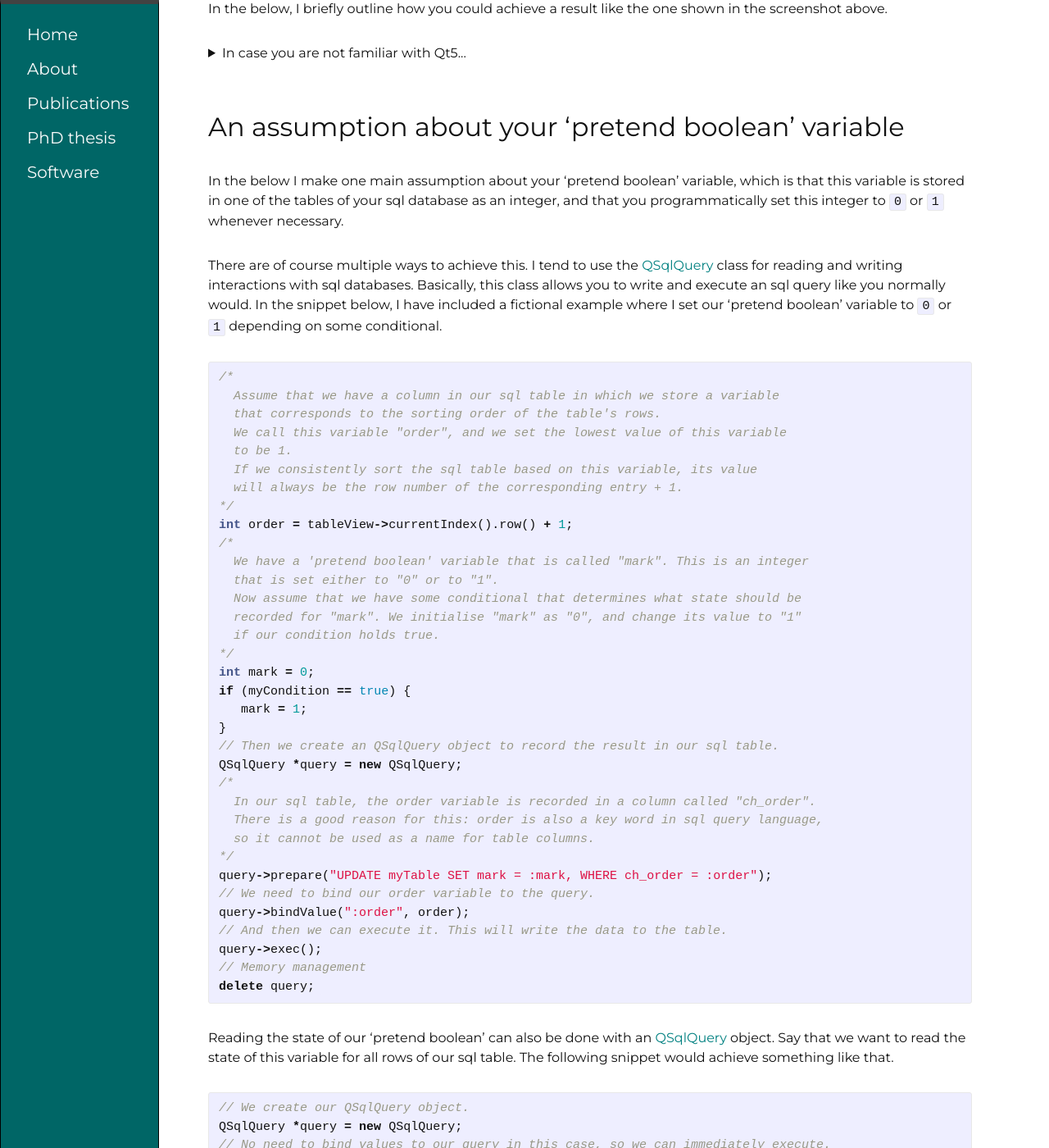
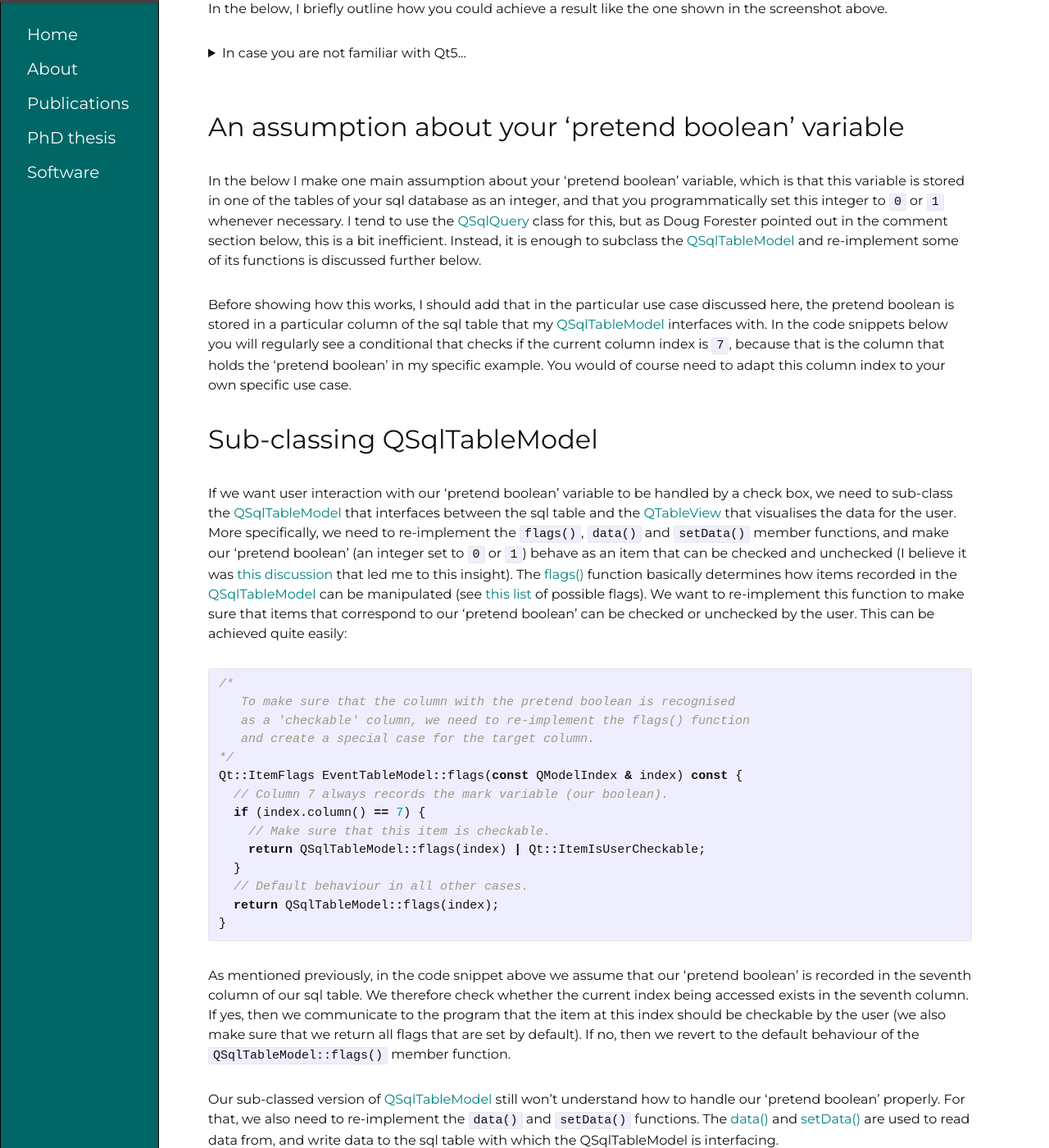
Before and after one commit to WouterSpekkink/WouterSpekkink.github.io_old, a Jekyll site: the page built from _posts/2018-01-19-qsltablemodels-booleans-and-check-boxes.md, in a window 1280 px wide and 1400 px high, scrolled down 1452 px. Shown: the whole window at 82% size. Built offline with Jekyll 4.4.1, drawn with Linux system fonts in a browser that asks for light colours; some of the changed text lies outside the part shown.

Commit message:
Further updates to the same comment and post.

```diff
--- a/_posts/2018-01-19-qsltablemodels-booleans-and-check-boxes.md
+++ b/_posts/2018-01-19-qsltablemodels-booleans-and-check-boxes.md
@@ -27,71 +27,12 @@ In the below, I briefly outline how you could achieve a result like the one show
 </details><br>
 
 ## An assumption about your 'pretend boolean' variable
-In the below I make one main assumption about your 'pretend boolean' variable, which is that this variable is stored in one of the tables of your sql database as an integer, and that you programmatically set this integer to `0` or `1` whenever necessary.
+In the below I make one main assumption about your 'pretend boolean' variable, which is that this variable is stored in one of the tables of your sql database as an integer, and that you programmatically set this integer to `0` or `1` whenever necessary. I tend to use the [QSqlQuery][7] class for this, but as Doug Forester pointed out in the comment section below, this is a bit inefficient. Instead, it is enough to subclass the [QSqlTableModel][5] and re-implement some of its functions is discussed further below.
 
-There are of course multiple ways to achieve this. I tend to use the [QSqlQuery][7] class for reading and writing interactions with sql databases. Basically, this class allows you to write and execute an sql query like you normally would. In the snippet below, I have included a fictional example where I set our 'pretend boolean' variable to `0` or `1` depending on some conditional.
-
-{% highlight c++ %}
-/*
-  Assume that we have a column in our sql table in which we store a variable
-  that corresponds to the sorting order of the table's rows.
-  We call this variable "order", and we set the lowest value of this variable
-  to be 1.
-  If we consistently sort the sql table based on this variable, its value
-  will always be the row number of the corresponding entry + 1.
-*/
-int order = tableView->currentIndex().row() + 1;
-/*
-  We have a 'pretend boolean' variable that is called "mark". This is an integer
-  that is set either to "0" or to "1".
-  Now assume that we have some conditional that determines what state should be
-  recorded for "mark". We initialise "mark" as "0", and change its value to "1"
-  if our condition holds true.
-*/
-int mark = 0;
-if (myCondition == true) {
-   mark = 1;
-}
-// Then we create an QSqlQuery object to record the result in our sql table.
-QSqlQuery *query = new QSqlQuery;
-/*
-  In our sql table, the order variable is recorded in a column called "ch_order".
-  There is a good reason for this: order is also a key word in sql query language,
-  so it cannot be used as a name for table columns.
-*/
-query->prepare("UPDATE myTable SET mark = :mark, WHERE ch_order = :order");
-// We need to bind our order variable to the query.
-query->bindValue(":order", order);
-// And then we can execute it. This will write the data to the table.
-query->exec();
-// Memory management
-delete query;
-
-{% endhighlight %}
-
-Reading the state of our 'pretend boolean' can also be done with an [QSqlQuery][7] object. Say that we want to read the state of this variable for all rows of our sql table. The following snippet would achieve something like that.
-
-{% highlight c++ %}
-// We create our QSqlQuery object.
-QSqlQuery *query = new QSqlQuery;
-// No need to bind values to our query in this case, so we can immediately execute.
-query->exec("SELECT mark FROM myTable");
-/*
-  The results are now stored in the query object,
-  and we can use the next() method to iterate through the results.
-*/
-while (query->next()) {
-  // The query->value() method returns a QVariant, so we need to convert it to an integer.
-  int currentMark = query->value(0).toInt();
-  // Do something with the variable. In this case we just write it to the console output.
-  qDebug() << currentMark;
-}
-delete query;
-// Memory management
-{% endhighlight %}
+Before showing how this works, I should add that in the particular use case discussed here, the pretend boolean is stored in a particular column of the sql table that my [QSqlTableModel][5] interfaces with. In the code snippets below you will regularly see a conditional that checks if the current column index is `7`, because that is the column that holds the 'pretend boolean' in my specific example. You would of course need to adapt this column index to your own specific use case.
 
 ## Sub-classing QSqlTableModel
-Now, if we want user interaction with our 'pretend boolean' variable to be handled by a check box, we need to sub-class the [QSqlTableModel][5] that interfaces between the sql table and the [QTableView][9] that visualises the data for the user. More specifically, we need to re-implement the `flags()`, `data()` and `setData()` member functions, and make our 'pretend boolean' (an integer set to `0` or `1`) behave as an item that can be checked and unchecked (I believe it was [this discussion][11] that led me to this insight). The [flags()][18] function basically determines how items recorded in the [QSqlTableModel][5] can be manipulated (see [this list][19] of possible flags). We want to re-implement this function to make sure that items that correspond to our 'pretend boolean' can be checked or unchecked by the user. This can be achieved quite easily:
+If we want user interaction with our 'pretend boolean' variable to be handled by a check box, we need to sub-class the [QSqlTableModel][5] that interfaces between the sql table and the [QTableView][9] that visualises the data for the user. More specifically, we need to re-implement the `flags()`, `data()` and `setData()` member functions, and make our 'pretend boolean' (an integer set to `0` or `1`) behave as an item that can be checked and unchecked (I believe it was [this discussion][11] that led me to this insight). The [flags()][18] function basically determines how items recorded in the [QSqlTableModel][5] can be manipulated (see [this list][19] of possible flags). We want to re-implement this function to make sure that items that correspond to our 'pretend boolean' can be checked or unchecked by the user. This can be achieved quite easily:
 
 {% highlight c++ %}
 /*
@@ -110,7 +51,7 @@ Qt::ItemFlags EventTableModel::flags(const QModelIndex & index) const {
 }
 {% endhighlight %}
 
-In the code snippet above, we make the assumption that our 'pretend boolean' is always recorded in the seventh column of our sql table. This may of course be different in your case. All we do is to check whether the current index being accessed exists in the seventh column. If yes, then we communicate to the program that the item at this index should be checkable by the user (we also make sure that we return all flags that are set by default). If no, then we revert to the default behaviour of the `QSqlTableModel::flags()` member function.
+As mentioned previously, in the code snippet above we assume that our 'pretend boolean' is recorded in the seventh column of our sql table. We therefore check whether the current index being accessed exists in the seventh column. If yes, then we communicate to the program that the item at this index should be checkable by the user (we also make sure that we return all flags that are set by default). If no, then we revert to the default behaviour of the `QSqlTableModel::flags()` member function.
 
 Our sub-classed version of [QSqlTableModel][5] still won't understand how to handle our 'pretend boolean' properly. For that, we also need to re-implement the `data()` and `setData()` functions. The [data()][12] and [setData()][13] are used to read data from, and write data to the sql table with which the QSqlTableModel is interfacing.
 
@@ -123,18 +64,16 @@ Another thing we should keep in mind is that we don't want *all* data in our sql
 Let's start with our `data()` function. See a snippet with its re-implemented version below. **EDIT: The updated version below implements a suggestion made by Doug Forester in the comments. It is more efficient than what I originally came up with.**
 
 {% highlight c++ %}
-
 QVariant EventTableModel::data(const QModelIndex &index, int role) const
 {
   if (index.column() == 7)
     { // This is always the column with the boolean variable
       if (role == Qt::CheckStateRole)
 	{ // Only do the below when we are setting the checkbox.
-	  // We can simply grab the current checkstate from the data model.
-	  QModelIndex cbIndex = index.sibling(index.row(), 7);
-	  int checked = QSqlTableModel::data(cbIndex).toInt();
+	  // We can simply fetch the value from the current index
+	  int checked = QSqlTableModel::data(index).toInt();
 	  // If checked == 1, then it evaluates to true in the if-statement below.
-	  // The statement evaluates to false if checked == 0.
+	  // If checked == 0, the statement evaluates to false.
 	  if (checked)
 	    {
 	      return Qt::Checked;
@@ -181,14 +120,13 @@ QVariant EventTableModel::data(const QModelIndex &index, int role) const
 }
 {% endhighlight %}
 
-So, the basic structure of this function is quite simple. We first check if the column of the sql table that is being accessed is the column with our `pretend boolean`. If yes, then we check whether the data are being accessed under the 'Qt::CheckStateRole'. If the answer is yes again, we can fetch the current value of our 'pretend boolean' by accessing the data stored in the corresponding column, and we store this value in `int checked`. The function will return `Qt::Checked` if `checked == 1`, and it will return `0` if `checked==0`.
+So, the basic structure of this function is quite simple. We first check if the column of the sql table that is being accessed is the column with our `pretend boolean`. If yes, then we check whether the data are being accessed under the 'Qt::CheckStateRole'. If the answer is yes again, we can fetch the current value of our 'pretend boolean' by accessing the data stored in the current index, and we store this value in `int checked`. The function will return `Qt::Checked` if `checked == 1`, and it will return `0` if `checked==0`.
 
 There are a few other situations that the re-implemented function handles. If we are accessing data in the column with our `pretend boolean`, but we are not accessing the data under the `Qt::CheckState` role, then the function simply returns an empty QVariant(), effectively returning nothing. I did this to make sure that the corresponding column in the [QTableView][9] only shows a check box that visualises the current check state, and nothing else. If we are accessing data in any other column, the function first checks whether we are accessing data under the `Qt::ToolTipRole`. If yes, then we treat it as another special case, in which the user gets shown a tool tip that simply contains the visible contents of the cell currently being hovered over with the mouse cursor. If we are not accessing the data under the `Qt::ToolTipRole` (in all other cases), we just revert to the default implementation of the `QSqlTableModel::data()` function.
 
 If you have re-implemented the `data()` function in this way, then your [QTableView][9] should already show check boxes in the corresponding column. So far, so good. However, there are still a few problems. One problem is that the check boxes are aligned to the extreme left of the column, which makes the table look ugly. We will deal with this later. A more urgent problem is that checking / unchecking the check boxes won't actually do anything meaningful with the underlying data, unless we also re-implement the `setData()` function. Let's do that next.
 
 {% highlight c++ %}
-
 bool EventTableModel::setData(const QModelIndex & index,
 			      const QVariant & value, int role)
 {
@@ -202,35 +140,22 @@ bool EventTableModel::setData(const QModelIndex & index,
       // Writing the data when the check box is set to checked.
       if (value == Qt::Checked)
 	{
-	  QSqlQuery *query = new QSqlQuery;
-	  int order = index.row() + 1;
-	  query->prepare("UPDATE incidents SET mark = 1 WHERE ch_order = :order");
-	  query->bindValue(":order", order);
-	  query->exec();
-	  delete query;
-	  // We also need to write the change to our data model
+	  // Let's write the new value
 	  return setData(index, 1);
 	  // Writing the data when the check box is set to unchecked
 	}
       else if (value == Qt::Unchecked)
 	{
-	  QSqlQuery *query = new QSqlQuery;
-	  int order = index.row() + 1;
-	  query->prepare("UPDATE incidents SET mark = 0 WHERE ch_order = :order");
-	  query->bindValue(":order", order);
-	  query->exec();
-	  delete query;
-	  // We also need to write the change to our data model.
+	  // Let's write the new value
 	  return setData(index, 0);
 	}
     }
   // In all other situations revert to default behaviour.
   return QSqlTableModel::setData(index, value, role);
 }
-
 {% endhighlight %}
 
-We have a similar kind of check to the one we had with the `data()` function: We check whether thes column we are writing to is the column that contains our `pretend boolean` variable. In this case, we check at the same time whether we are trying to write data under the `Qt::CheckStateRole`. If yes, we check whether the corresponding check box was set to checked or to unchecked, and write a `1` to the sql table in the first case, or a `0` in the latter. In all other situations we simply refer to the default implementation of the `QSqlTableModel::setData()` function.
+We have a similar kind of check to the one we had with the `data()` function: We check whether thes column we are writing to is the column that contains our `pretend boolean` variable. In this case, we check at the same time whether we are trying to write data under the `Qt::CheckStateRole`. If yes, we write either a `1` or a `0` to the corresponding index, depending on what value was passed to the function. In all other situations we simply refer to the default implementation of the `QSqlTableModel::setData()` function.
 
 After re-implementing the `data()` function this way, checking / unchecking the check boxes in our [QTableView][9] will actually do something meaningful with the data in the underlying sql table.
 
```
Also changed, not shown: _data/comments/entry1560067543834.yml (+1 -1 lines).
